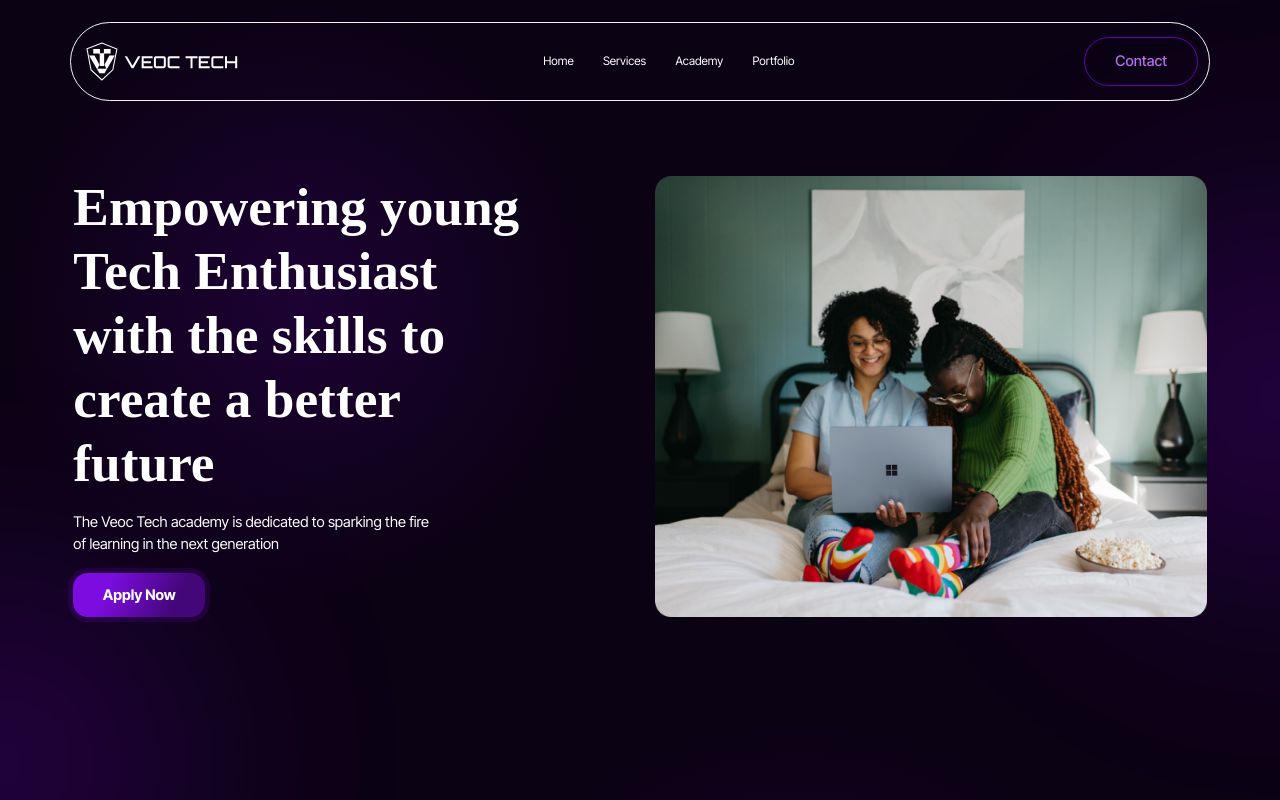
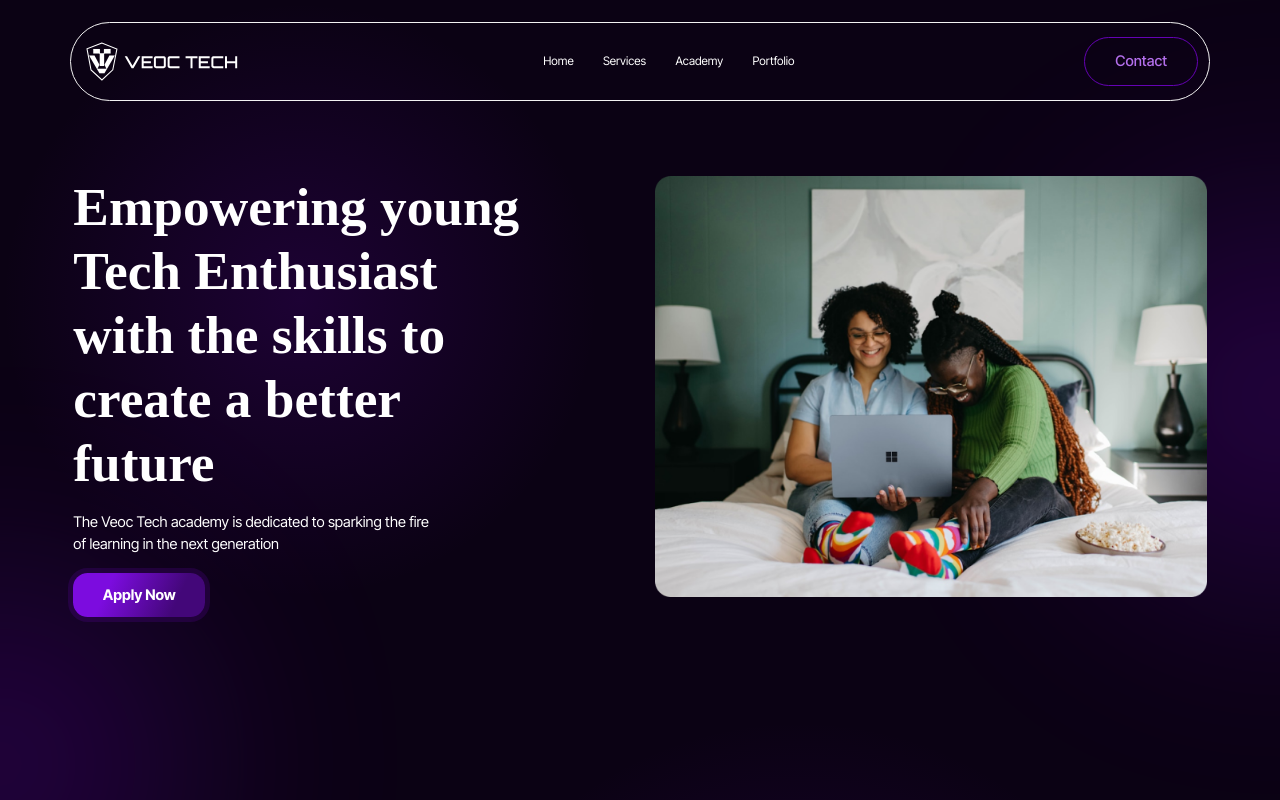
Before and after one commit to HoodieDan/veoc-tech, a React (Vite) app: page /academy in a window 1280 px wide. Shown: the top 800 px of the page. Built offline with nearby package versions, Linux system fonts and the light colour scheme; a web font is replaced by a local one.

Commit message:
style: remove fixed height from imgs and set object fit

```diff
--- a/src/assets/styles/pages/academy.scss
+++ b/src/assets/styles/pages/academy.scss
@@ -2,6 +2,10 @@
     display: flex;
     flex-direction: column;
     overflow-x: hidden;
+
+    img {
+        object-fit: cover;
+    }
 
     >div:not(.academy__hero, .academy__section-four),
     footer {
--- a/src/pages/Academy.tsx
+++ b/src/pages/Academy.tsx
@@ -67,7 +67,7 @@ const Academy = () => {
           <img
             src={TwoWomenOneLaptop}
             alt="Two women one laptop"
-            className="img-fluid h-100"
+            className="img-fluid"
           />
         </div>
       </div>
@@ -119,7 +119,7 @@ const Academy = () => {
             <img
               src={FemaleSoftwareDev}
               alt="Female software developer working on laptop"
-              className="img-fluid h-100"
+              className="img-fluid"
             />
           </div>
         </div>
@@ -144,22 +144,18 @@ const Academy = () => {
             <img
               src={WomanLeanOnWall}
               alt="Woman leaning on a wall"
-              className="img-fluid h-100"
+              className="img-fluid"
             />
           </div>
           <div>
             <img
               src={ManWorkinfTheServer}
               alt="Man working the server"
-              className="img-fluid h-100"
+              className="img-fluid"
             />
           </div>
           <div>
-            <img
-              src={AIOnBricks}
-              alt="AI on bricks"
-              className="img-fluid h-100"
-            />
+            <img src={AIOnBricks} alt="AI on bricks" className="img-fluid" />
           </div>
         </div>
       </div>
```
